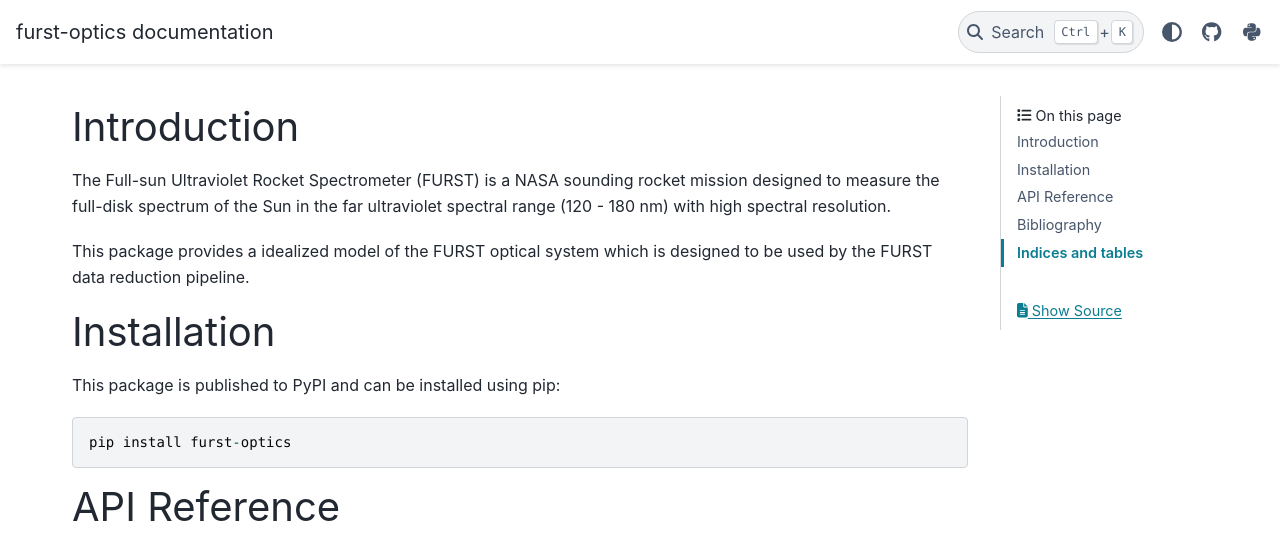
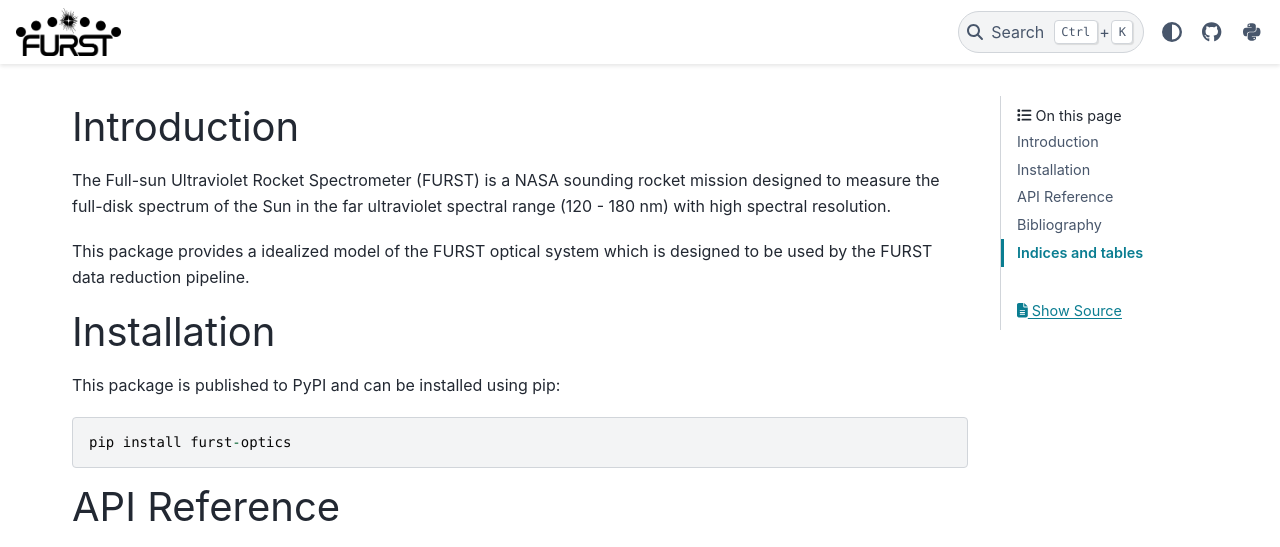
Before and after one commit to Kankelborg-Group/furst-optics, a Sphinx documentation site: the page built from docs/index.rst, in a window 1280 px wide and 1144 px high. Shown: the top 547 px of the window. Built offline with Sphinx 7.4.7 and the PyData theme 0.15.4, drawn with Linux system fonts in a browser that asks for light colours; grey boxes are pictures that could not be loaded.

Commit message:
Added FURST logo to documentation (#7)

```diff
--- a/docs/conf.py
+++ b/docs/conf.py
@@ -67,6 +67,10 @@ html_theme = 'pydata_sphinx_theme'
 html_static_path = ['_static']
 
 html_theme_options = {
+    "logo": {
+        "image_light": "_static/FURST_logo_light_mode.png",
+        "image_dark": "_static/FURST_logo_dork_mode.png",
+    },
     "icon_links": [
         {
             "name": "GitHub",
```
Also changed, not shown: docs/_static/FURST_logo_dork_mode.png (added), docs/_static/FURST_logo_light_mode.png (added).
